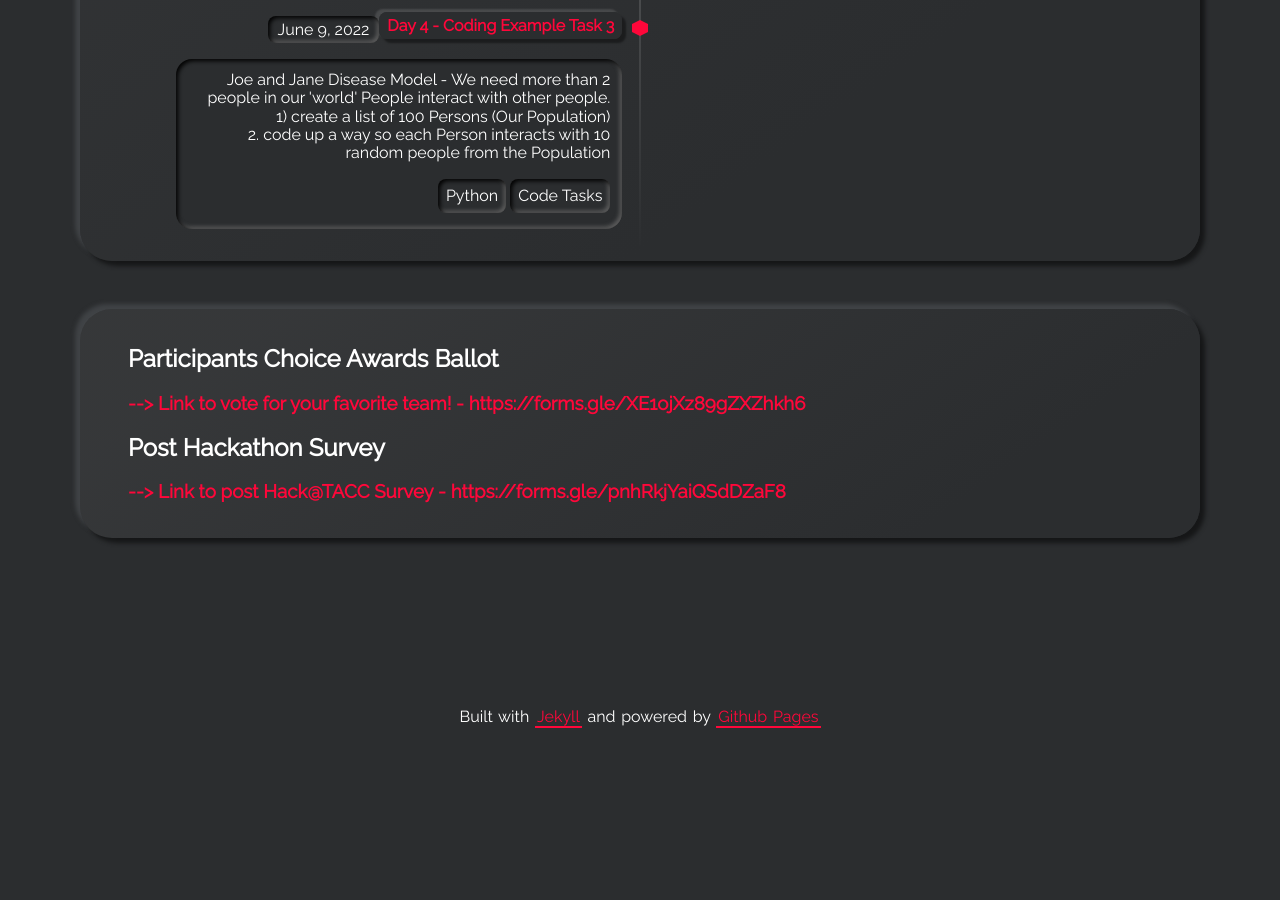
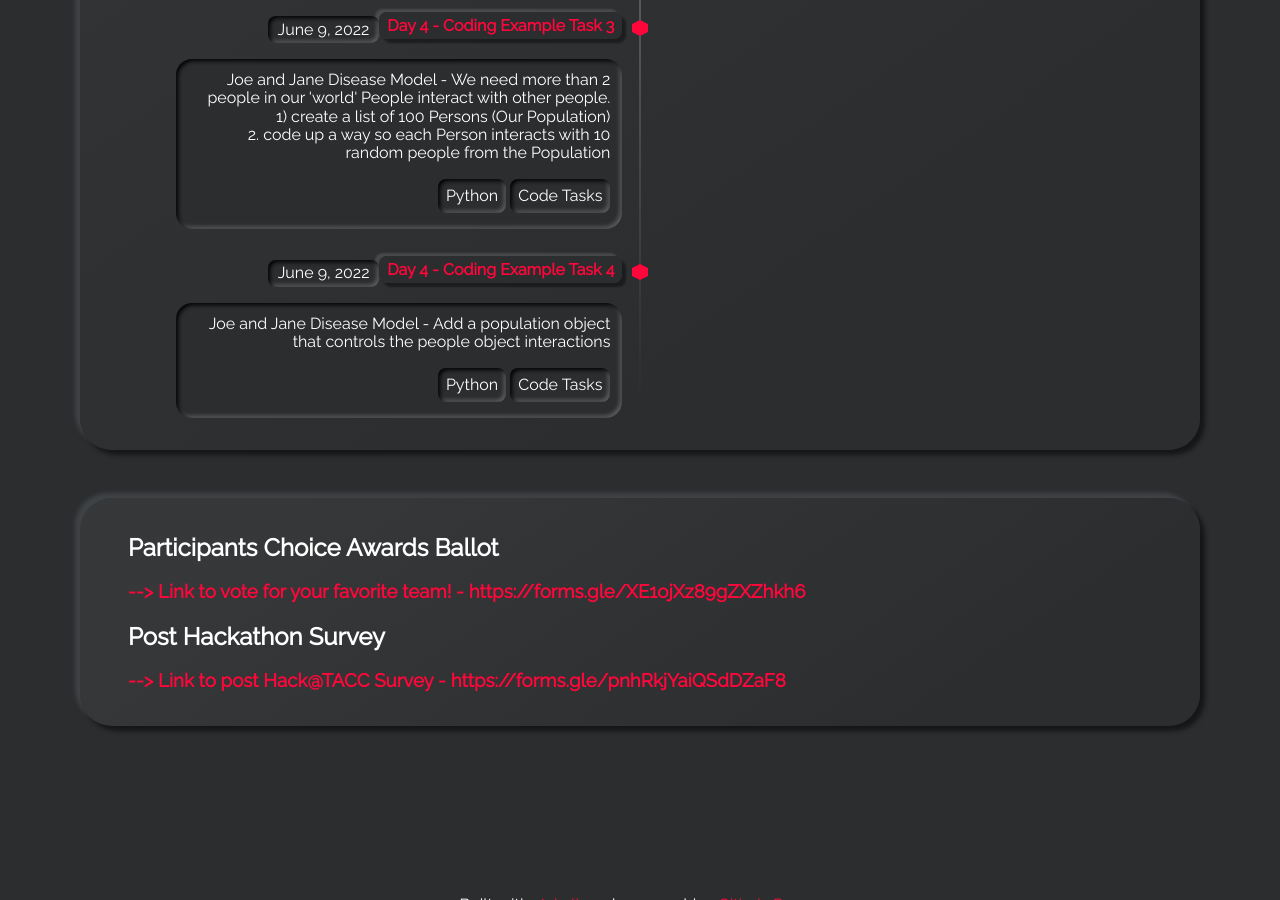
Before and after one commit to HackHPC/BigDataHack-2022, a Jekyll site: the page built from index.md, in a window 1280 px wide and 900 px high, scrolled down 4851 px. Built offline with Jekyll 4.4.1, drawn with Linux system fonts in a browser that asks for light colours; our own code applies the rules of GitHub Pages for plain Markdown files; before the commit the page ends 5611 px from its top, so only the background shows below that.

Commit message:
added task 4

```diff
--- a/_data/timeline.yml
+++ b/_data/timeline.yml
@@ -60,3 +60,12 @@
     - tag: Python
     - tag: Code Tasks
   timeline-side: left
+
+- title: Day 4 - Coding Example Task 4
+  title-url: https://github.com/HackHPC/HackatTACC-2022/blob/gh-pages/assets/slides/thursday_files/Task4_working.ipynb
+  date: June 9, 2022
+  subtitle: "Joe and Jane Disease Model - Add a population object that controls the people object interactions"
+  tags:
+    - tag: Python
+    - tag: Code Tasks
+  timeline-side: left
```
